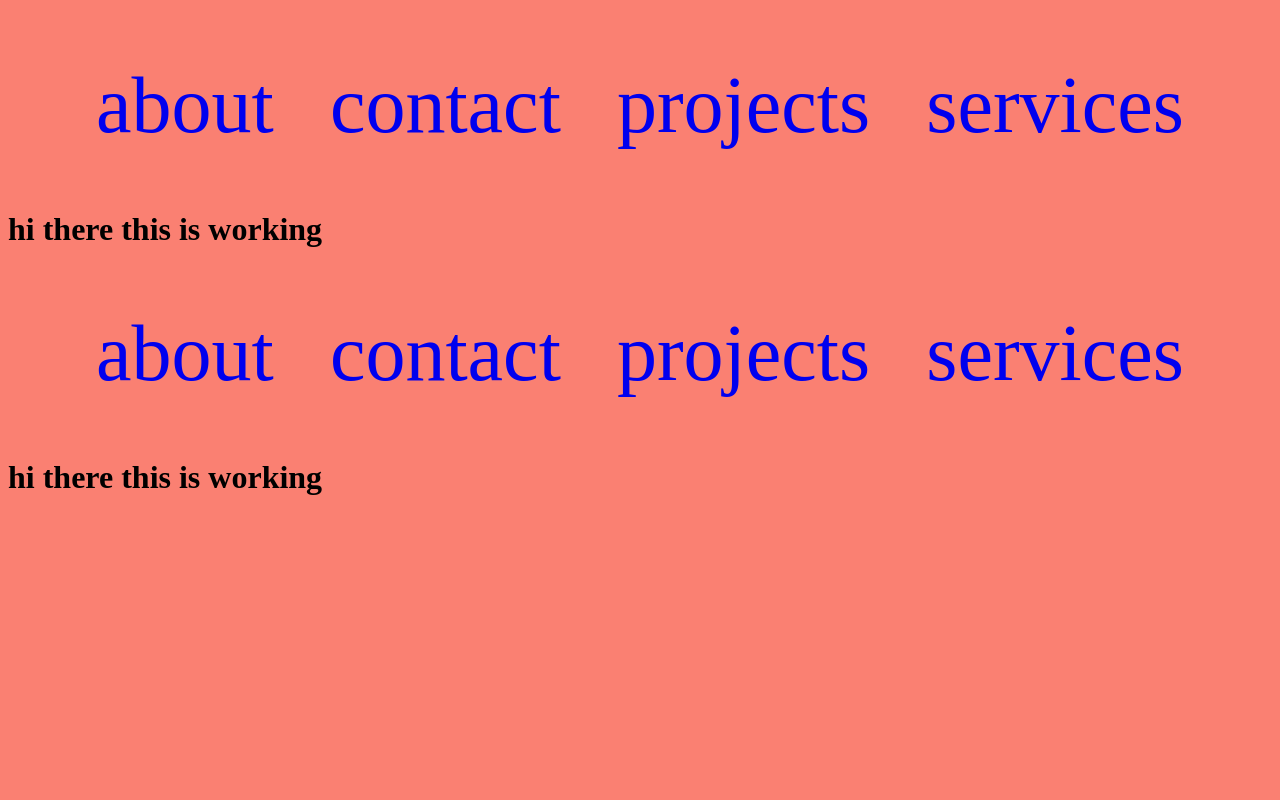
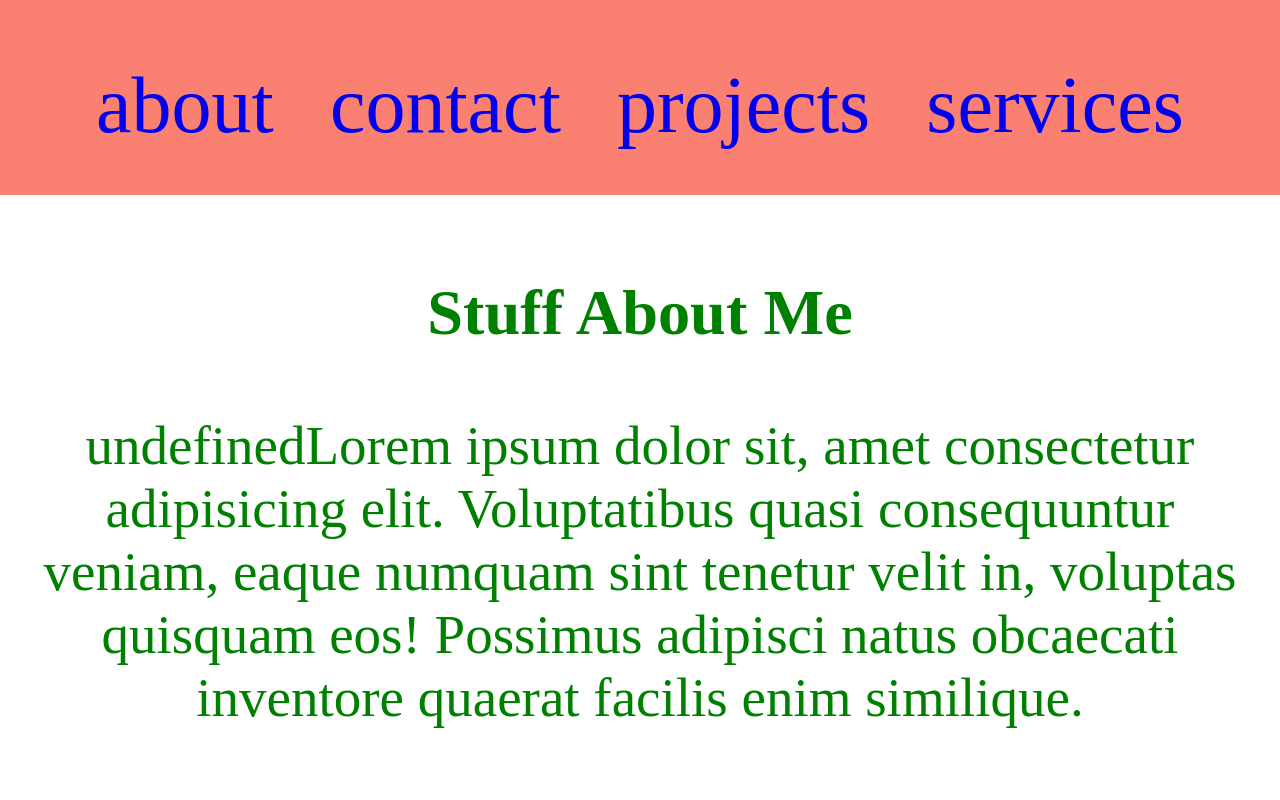
Before and after one commit to alchemy-fullstack-js-fall-2018/layout-components, a website built with webpack: page src/index.html in a window 1280 px wide. Built offline with nearby package versions, Linux system fonts and the light colour scheme.

Commit message:
footer section completed and test working

```diff
--- a/src/components/App.css
+++ b/src/components/App.css
@@ -0,0 +1,9 @@
+body {
+  background-color: salmon;
+}
+
+.main {
+  font-family: sans-serif;
+  font-size: 30px;
+  text-align: center;
+}
--- a/src/components/App.js
+++ b/src/components/App.js
@@ -1,11 +1,27 @@
 import Component from './Component';
 import Header from './Header';
+import Footer from './Footer';
+import styles from './App.css';
 
 export default class App extends Component {
+
   render() {
     const header = new Header({
       links: ['about', 'contact', 'projects', 'services']
-    });
-    return `${header.render()} <h1>${this.props.message}</h1>`;
+    })
+
+    const footer = new Footer({
+      footerContent: ['Lorem ipsum dolor sit, amet consectetur adipisicing elit. Voluptatibus quasi consequuntur veniam, eaque numquam sint tenetur velit in, voluptas quisquam eos! Possimus adipisci natus obcaecati inventore quaerat facilis enim similique']
+    })
+
+
+
+    return `
+      ${header.render()}
+      <h1 class="${styles.main}">${this.props.message}</h1>
+      ${footer.render()}
+
+      `;
+
   }
 }
--- a/src/components/Footer.css
+++ b/src/components/Footer.css
@@ -0,0 +1,13 @@
+footer {
+  font-size: 55px;
+  text-align: center;
+  color: green;
+  position: absolute;
+  right: 0;
+  bottom: 0;
+  left: 0;
+  padding: 1rem;
+  background-color: white;
+  text-align: center;
+
+}
--- a/src/components/Footer.js
+++ b/src/components/Footer.js
@@ -0,0 +1,13 @@
+import Component from './Component';
+import styles from './Footer.css';
+
+export default class Footer extends Component {
+  render() {
+    const footerContent = `<h3>Stuff About Me</h3>
+    <p>${this.props.footer}Lorem ipsum dolor sit, amet consectetur adipisicing elit. Voluptatibus quasi consequuntur veniam, eaque numquam sint tenetur velit in, voluptas quisquam eos! Possimus adipisci natus obcaecati inventore quaerat facilis enim similique.</p>`;
+
+    return `<footer class="${styles.footer}">
+      ${footerContent}
+    </footer>`;
+  }
+}
--- a/src/components/Header.css
+++ b/src/components/Header.css
@@ -1,6 +1,3 @@
-body {
-  background-color: salmon;
-}
 nav {
   display: flex;
   justify-content: space-around;
--- a/src/index.html
+++ b/src/index.html
@@ -7,10 +7,7 @@
   <title>Webpack and backend review components</title>
 </head>
 <body>
-<header id="header"></header>
+<div id="root"></div>
 
-
-
-<footer id="footer"></footer>
 </body>
 </html>
--- a/src/index.js
+++ b/src/index.js
@@ -4,5 +4,4 @@
   message: 'hi there this is working'
 });
 
-app.attach(document.getElementById('header'));
-app.attach(document.getElementById('footer'));
+app.attach(document.getElementById('root'));
```
Also changed, not shown: src/components/Footer.test.js (+11 -0 lines), 1 other file.
